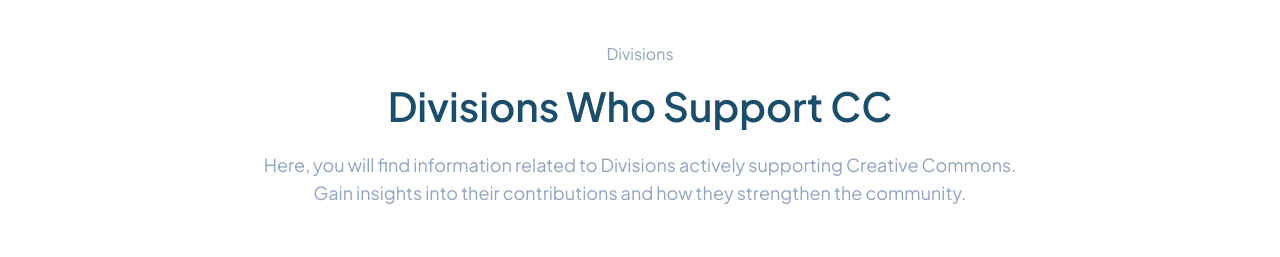
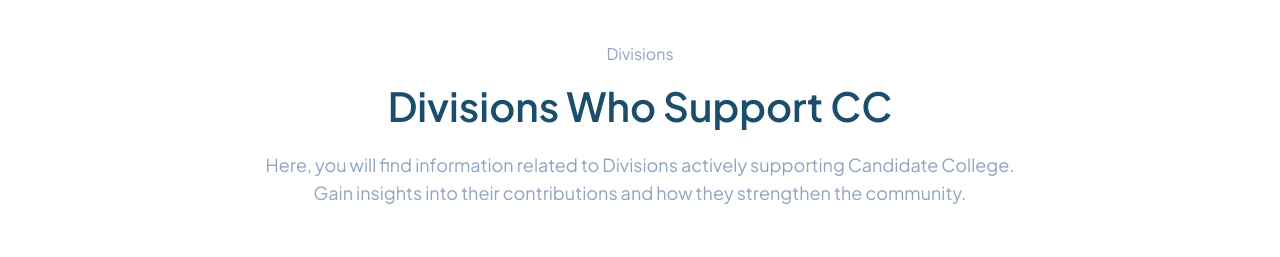
Before and after one commit to candidatecollege/candidate-college, a Next.js app: page /about in a window 1280 px wide. Shown: the part 1600-1857 px from the top of the page. Built offline with nearby package versions, Linux system fonts and the light colour scheme; no server answers.

Commit message:
change text description in about page division section, from Creative Common to Candidate College

```diff
--- a/src/app/about/page.tsx
+++ b/src/app/about/page.tsx
@@ -357,7 +357,7 @@
         </h2>
         <p className="text-[#90A3BF] xl:text-lg text-sm font-normal leading-7 text-center m-auto lg:w-4/6 md:w-3/4 w-[95%] pt-[15px]">
           Here, you will find information related to Divisions actively
-          supporting Creative Commons. Gain insights into their contributions
+          supporting Candidate College. Gain insights into their contributions
           and how they strengthen the community.
         </p>
 
```
